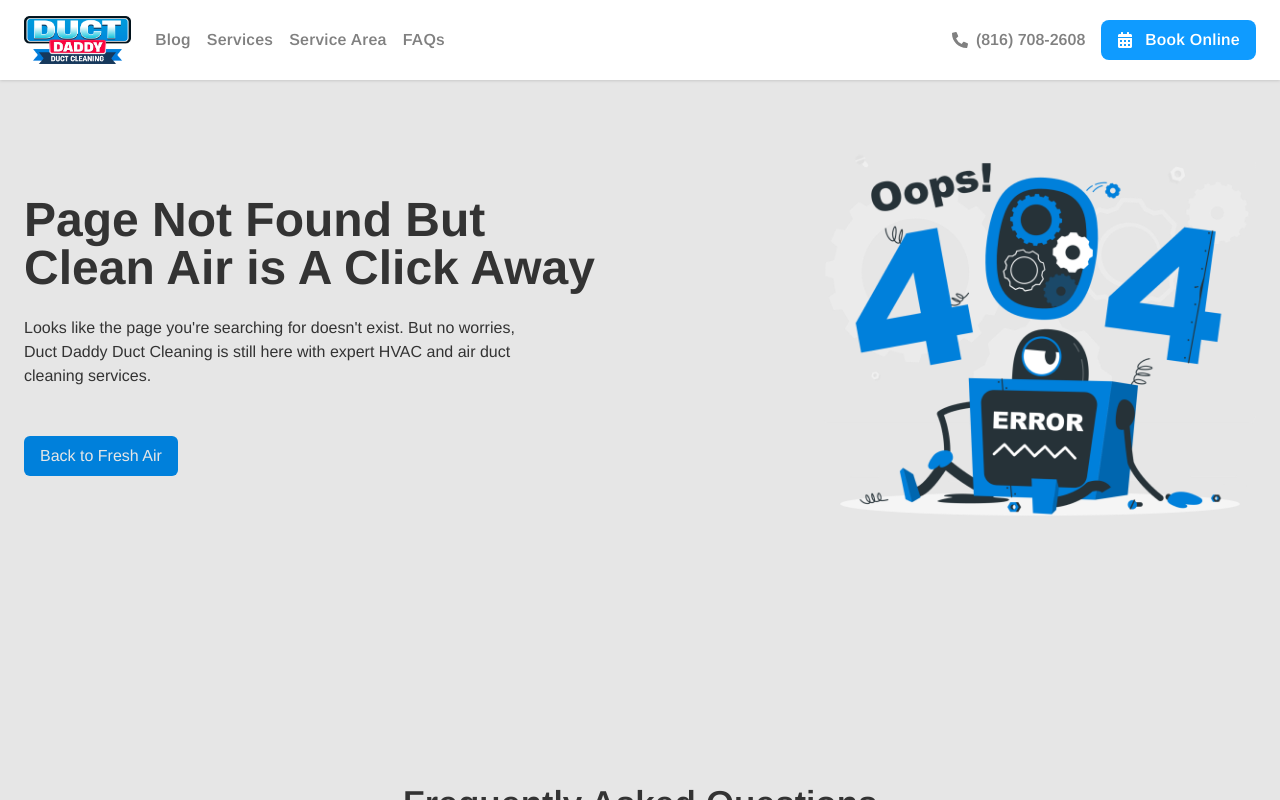
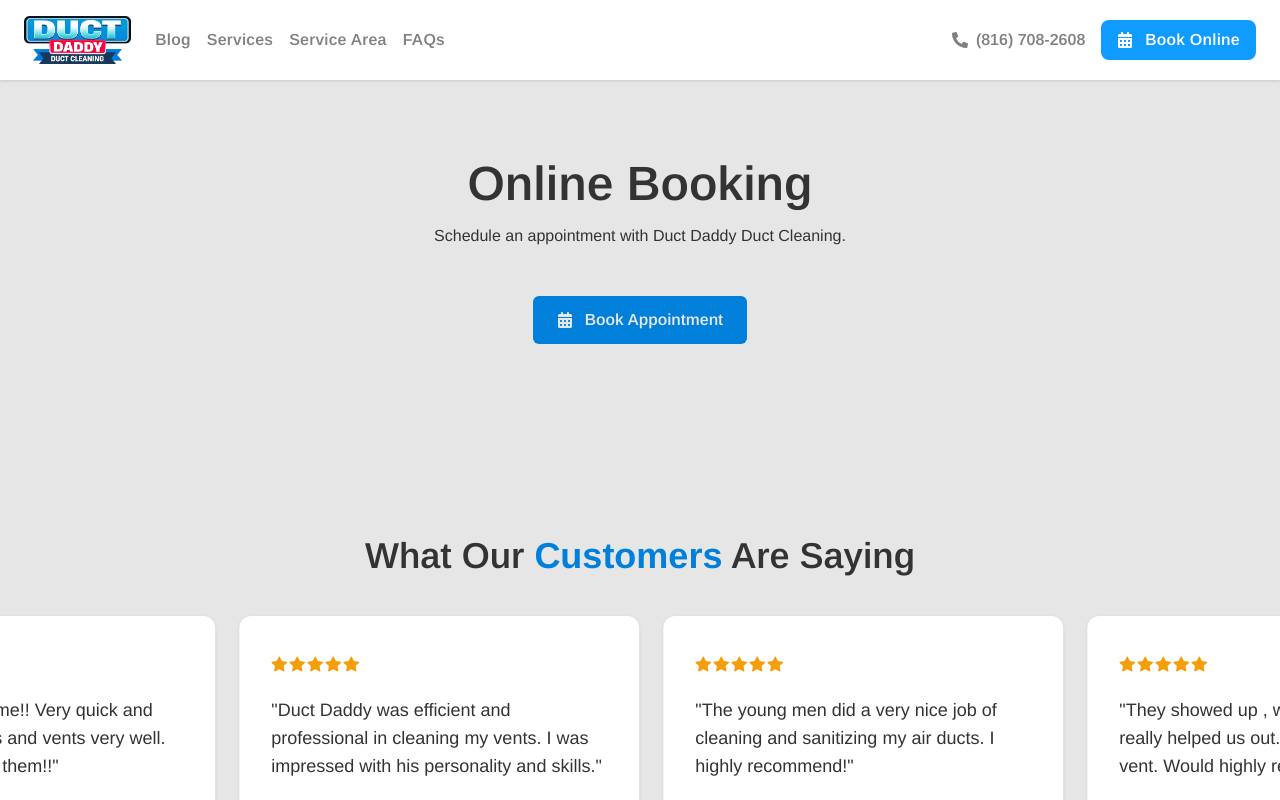
Before and after one commit to flowz0/duct-daddy, a Next.js app: page /booking in a window 1280 px wide. Before the commit this address had no page. Shown: the top 800 px of the page. Built offline with nearby package versions, Linux system fonts and the light colour scheme.

Commit message:
create Booking Page to open Modal onload and a button to open Modal

```diff
--- /dev/null
+++ b/app/(pages)/booking/page.tsx
@@ -0,0 +1,62 @@
+"use client";
+
+import CTA from "@/app/components/CTA";
+import FAQs from "@/app/components/pages/landing/FAQs";
+import ReviewSection from "@/app/components/pages/landing/ReviewSection";
+import ServiceArea from "@/app/components/pages/landing/ServiceArea";
+import { usePathname } from "next/navigation";
+import { useEffect } from "react";
+import { FaCalendarDays } from "react-icons/fa6";
+
+export default function BookingPage() {
+  const pathname = usePathname();
+
+  useEffect(() => {
+    const script = document.createElement("script");
+    script.src = "https://online-booking.housecallpro.com/script.js?token=127343b956e24e13a52da46f4500936b&orgName=Duct-Daddy";
+    script.async = true;
+    document.body.appendChild(script);
+
+    script.onload = () => {
+      if (pathname === "/booking" && typeof HCPWidget !== "undefined") {
+        HCPWidget.openModal();
+      }
+    };
+
+    return () => {
+      document.body.removeChild(script);
+    };
+  });
+
+  const handleClick = () => {
+    if (typeof HCPWidget !== "undefined") {
+      HCPWidget.openModal();
+    }
+  };
+
+  return (
+    <>
+    <main className="pt-32 px-6 max-w-7xl mx-auto lg:pt-40">
+      <header className="flex flex-col items-center">
+        <h2 className="text-4xl font-semibold text-center sm:text-5xl">Online Booking</h2>
+        <p className="mt-4 text-center max-w-xl mx-auto">
+          Schedule an appointment with Duct Daddy Duct Cleaning.
+        </p>
+        <button
+          data-token="127343b956e24e13a52da46f4500936b"
+          data-orgname="Duct-Daddy"
+          onClick={handleClick}
+          className="flex items-center gap-x-3 mt-12 bg-[#0080DB] text-[#E6E6E6] py-3 px-6 font-semibold rounded-md hover:bg-[hsl(205,100%,33%)] active:bg-[hsl(205,100%,23%)]"
+        >
+          <FaCalendarDays className="w-4 h-4" />
+          Book Appointment
+        </button>
+      </header>
+    </main>
+    <ReviewSection />
+    <ServiceArea />
+    <FAQs />
+    <CTA />
+    </>
+  )
+}
```
